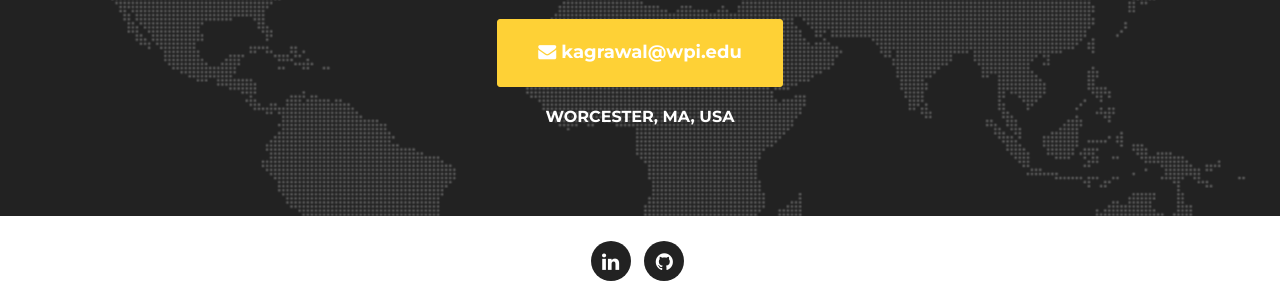
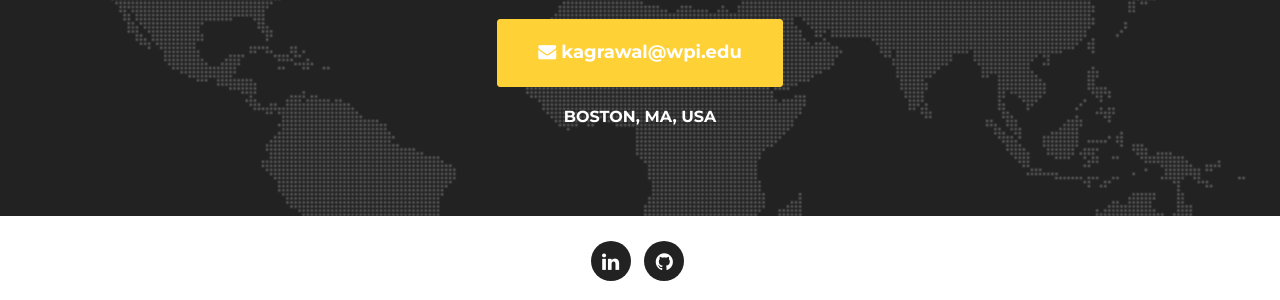
Before and after one commit to kratika1008/portfolio, a Jekyll site: the page built from index.html, in a window 1280 px wide and 900 px high, scrolled down 6031 px. Shown: the part 594-894 px from the top of the window. Built offline with Jekyll 4.4.1, drawn with Linux system fonts in a browser that asks for light colours; some web fonts are replaced.

Commit message:
Updated Resume

```diff
--- a/_includes/contact.html
+++ b/_includes/contact.html
@@ -12,7 +12,7 @@
                     kagrawal@wpi.edu
                 </a>
                 <br/>
-                <h3 style="color:white; font-size: 16px;">Worcester, MA, USA</h3>
+                <h3 style="color:white; font-size: 16px;">Boston, MA, USA</h3>
             </div>
         </div>
     </section>
```
Also changed, not shown: 1 other file.
